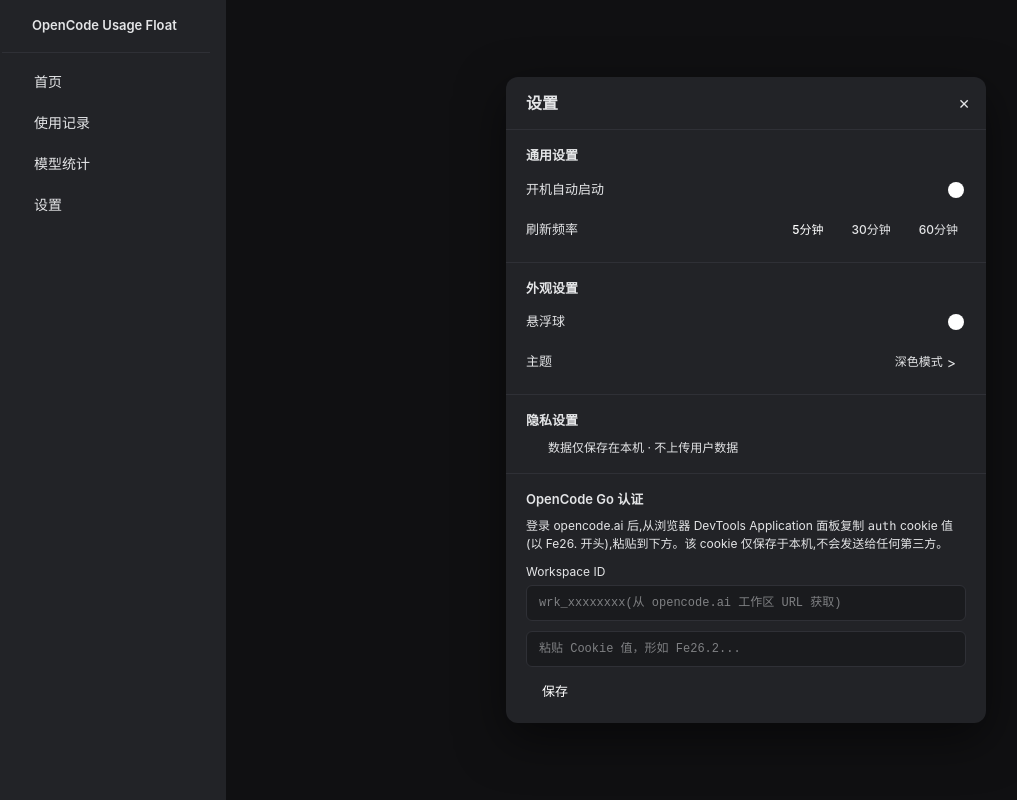
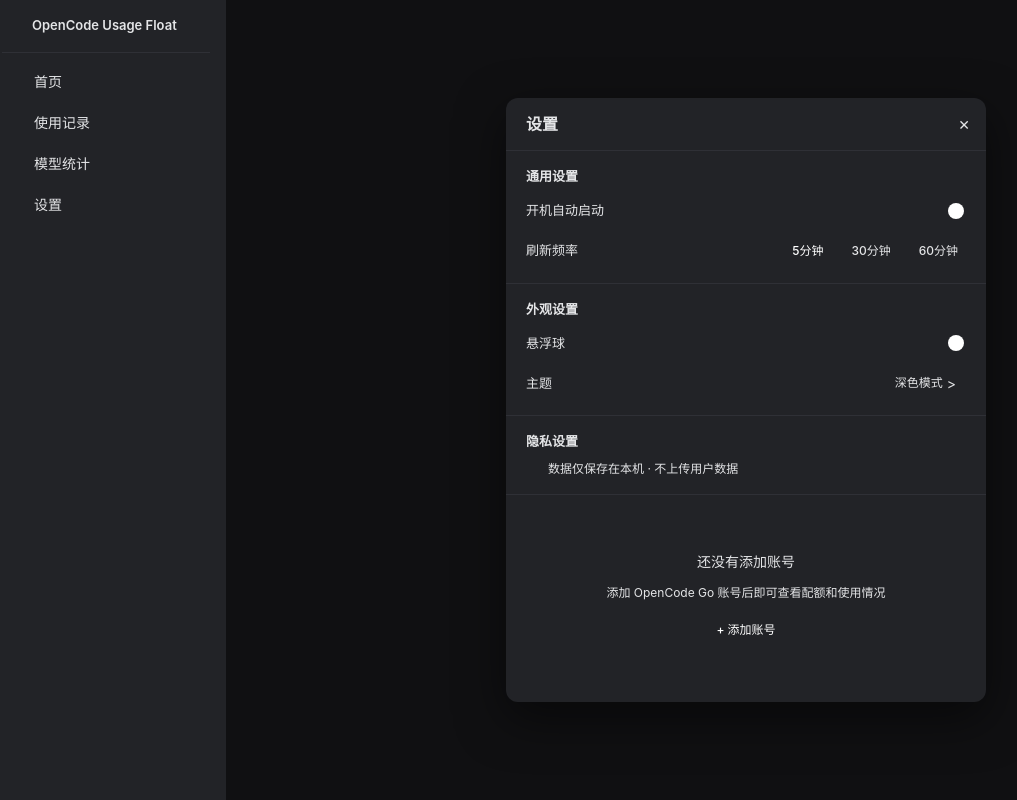
Before and after one commit to BYang97/Usage-Float, a React (Vite) app in the folder web/: page / in a window 1280 px wide. Both pictures are taken after a click on the button "设置". Shown: the whole page, without its empty margins (14-1031 px from the left). Built offline with nearby package versions, Linux system fonts and the light colour scheme.

Commit message:
refactor(settings): Settings 改账号管理(AccountTable+AccountDialog,删单账号表单)

```diff
--- a/web/src/pages/Settings.tsx
+++ b/web/src/pages/Settings.tsx
@@ -1,40 +1,10 @@
-import { useState, useEffect, useRef } from 'react';
-import { invoke } from '@tauri-apps/api/core';
 import { t } from '../tokens';
 import { Sidebar } from '../components/Sidebar';
+import { AccountTable } from '../components/AccountTable';
 
 interface Props { onNavigate: (page: string) => void }
 
 export function Settings({ onNavigate }: Props) {
-  const [workspaceId, setWorkspaceId] = useState('');
-  const [saved, setSaved] = useState(false);
-  const [error, setError] = useState('');
-  const cookieRef = useRef<HTMLInputElement>(null);
-
-  useEffect(() => {
-    // 尝试加载已保存的 cookie + workspace_id
-    invoke<string>('get_opencode_cookie')
-      .then(val => { if (val && cookieRef.current) cookieRef.current.value = val; })
-      .catch(() => { /* ignore, cookie not set */ });
-    invoke<string>('get_opencode_workspace_id')
-      .then(val => { if (val) setWorkspaceId(val); })
-      .catch(() => { /* ignore, workspace_id not set */ });
-  }, []);
-
-  const handleSave = async () => {
-    setSaved(false);
-    setError('');
-    try {
-      const cookieVal = cookieRef.current?.value ?? '';
-      await invoke('set_opencode_cookie', { cookie: cookieVal });
-      await invoke('set_opencode_workspace_id', { workspaceId });
-      setSaved(true);
-      setTimeout(() => setSaved(false), 3000);
-    } catch (e: any) {
-      setError(typeof e === 'string' ? e : e?.message || '保存失败');
-    }
-  };
-
   const toggle = { width: 36, height: 20, borderRadius: 10, background: t.accentBlue, position: 'relative', flexShrink: 0, cursor: 'pointer' } as const;
   const knob = { position: 'absolute', width: 16, height: 16, borderRadius: '50%', background: '#fff', top: 2, right: 2 } as const;
   const chipBase = { height: 24, paddingLeft: 8, paddingRight: 8, borderRadius: 4, display: 'flex', alignItems: 'center', fontSize: 12, fontWeight: 500, cursor: 'pointer' } as const;
@@ -92,85 +62,10 @@ export function Settings({ onNavigate }: Props) {
 
           <div style={{ height: 1, background: t.surfaceBorder }} />
 
-          {/* OpenCode Go Auth */}
-          <Section title="OpenCode Go 认证">
-            <div style={{ display: 'flex', flexDirection: 'column', gap: 10 }}>
-              <p style={{ margin: 0, fontSize: 12, color: t.textSecondary, lineHeight: 1.5 }}>
-                登录 opencode.ai 后,从浏览器 DevTools Application 面板复制 <code style={{ color: t.accentBlue }}>auth</code> cookie 值(以 Fe26. 开头),粘贴到下方。该 cookie 仅保存于本机,不会发送给任何第三方。
-              </p>
-              <div>
-                <label style={{ fontSize: 12, color: t.textSecondary, display: 'block', marginBottom: 4 }}>Workspace ID</label>
-                <input
-                  value={workspaceId}
-                  onChange={e => { setWorkspaceId(e.target.value); setSaved(false); }}
-                  placeholder="wrk_xxxxxxxx(从 opencode.ai 工作区 URL 获取)"
-                  style={{
-                    width: '100%',
-                    boxSizing: 'border-box',
-                    padding: '8px 12px',
-                    borderRadius: 6,
-                    border: `1px solid ${t.surfaceBorder}`,
-                    background: t.surface,
-                    color: t.textPrimary,
-                    fontSize: 12,
-                    fontFamily: 'monospace',
-                    outline: 'none',
-                  }}
-                />
-              </div>
-              <input
-                type="text"
-                ref={cookieRef}
-                defaultValue=""
-                placeholder="粘贴 Cookie 值，形如 Fe26.2..."
-                autoComplete="off"
-                style={{
-                  width: '100%',
-                  boxSizing: 'border-box',
-                  padding: '8px 12px',
-                  borderRadius: 6,
-                  border: `1px solid ${t.surfaceBorder}`,
-                  background: t.surface,
-                  color: t.textPrimary,
-                  fontSize: 12,
-                  fontFamily: 'monospace',
-                  outline: 'none',
-                  WebkitTextSecurity: 'disc',
-                }}
-              />
-              <div style={{ display: 'flex', alignItems: 'center', gap: 12 }}>
-                <button
-                  onClick={handleSave}
-                  style={{
-                    height: 30,
-                    paddingLeft: 16,
-                    paddingRight: 16,
-                    borderRadius: 6,
-                    border: 'none',
-                    background: t.accentBlue,
-                    color: '#fff',
-                    fontSize: 13,
-                    fontWeight: 500,
-                    cursor: 'pointer',
-                    display: 'flex',
-                    alignItems: 'center',
-                    gap: 4,
-                  }}>
-                  保存
-                </button>
-                {saved && (
-                  <span style={{ fontSize: 12, color: t.accentGreen, fontWeight: 500 }}>
-                    已保存
-                  </span>
-                )}
-                {error && (
-                  <span style={{ fontSize: 12, color: t.statusDanger, fontWeight: 500 }}>
-                    {error}
-                  </span>
-                )}
-              </div>
-            </div>
-          </Section>
+          {/* Accounts */}
+          <div style={{ display: 'flex', flexDirection: 'column', gap: 8, paddingLeft: 20, paddingRight: 20, paddingTop: 16, paddingBottom: 16 }}>
+            <AccountTable />
+          </div>
         </div>
       </div>
     </div>
```
